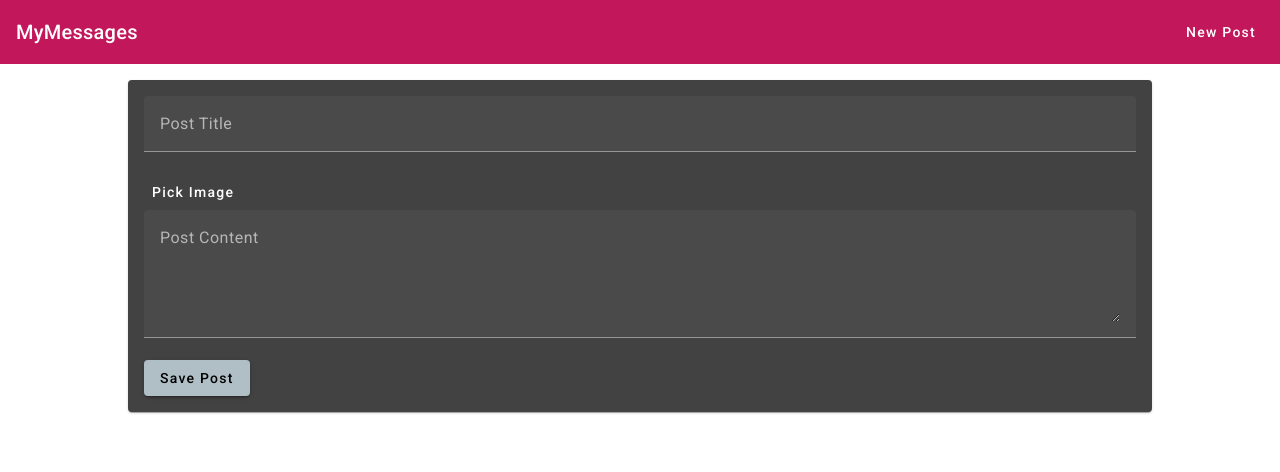
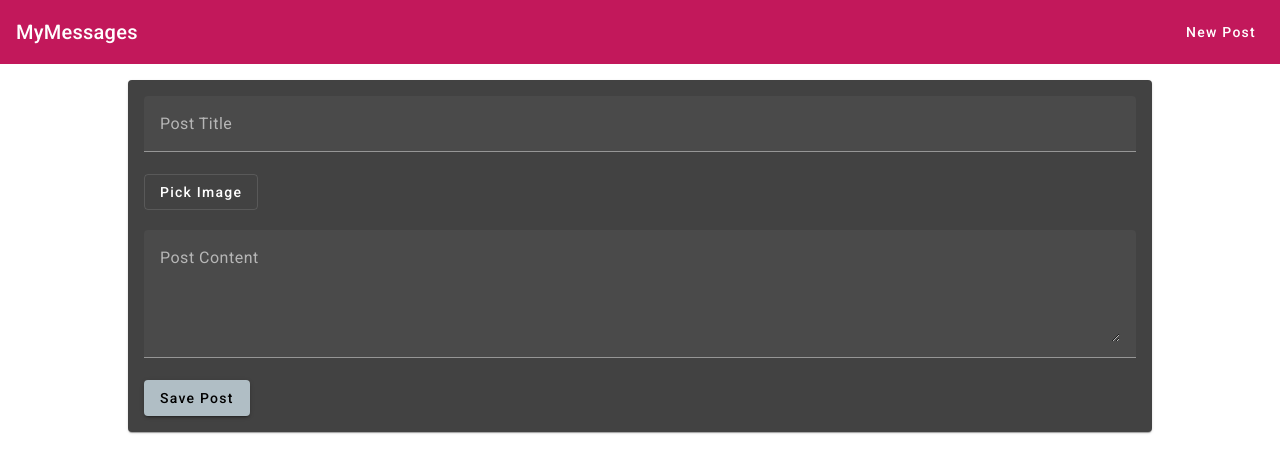
Before and after one commit to danv100/mean-course, an Angular app: page /create in a window 1280 px wide. Shown: the top 472 px of the page. Built offline with nearby package versions, Linux system fonts and the light colour scheme.

Commit message:
73 completed

```diff
--- a/src/app/posts/post-create/post-create.component.html
+++ b/src/app/posts/post-create/post-create.component.html
@@ -14,8 +14,10 @@
         <mat-error *ngIf="title.invalid">Please enter a post title.</mat-error>
     </mat-form-field>
     <div>
-      <button mat-button type="button" color="secondary">Pick Image</button>
+      <button mat-stroked-button type="button" color="secondary" (click)="filePicker.click()">Pick Image</button>
+      <input type="file" #filePicker>
     </div>
+    <br />
     <mat-form-field>
       <textarea
         matInput
--- a/src/app/posts/post-create/post-create.component.scss
+++ b/src/app/posts/post-create/post-create.component.scss
@@ -7,3 +7,7 @@
 mat-spinner {
   margin: auto;
 }
+
+input[type="file"] {
+  visibility: hidden;
+}
```
